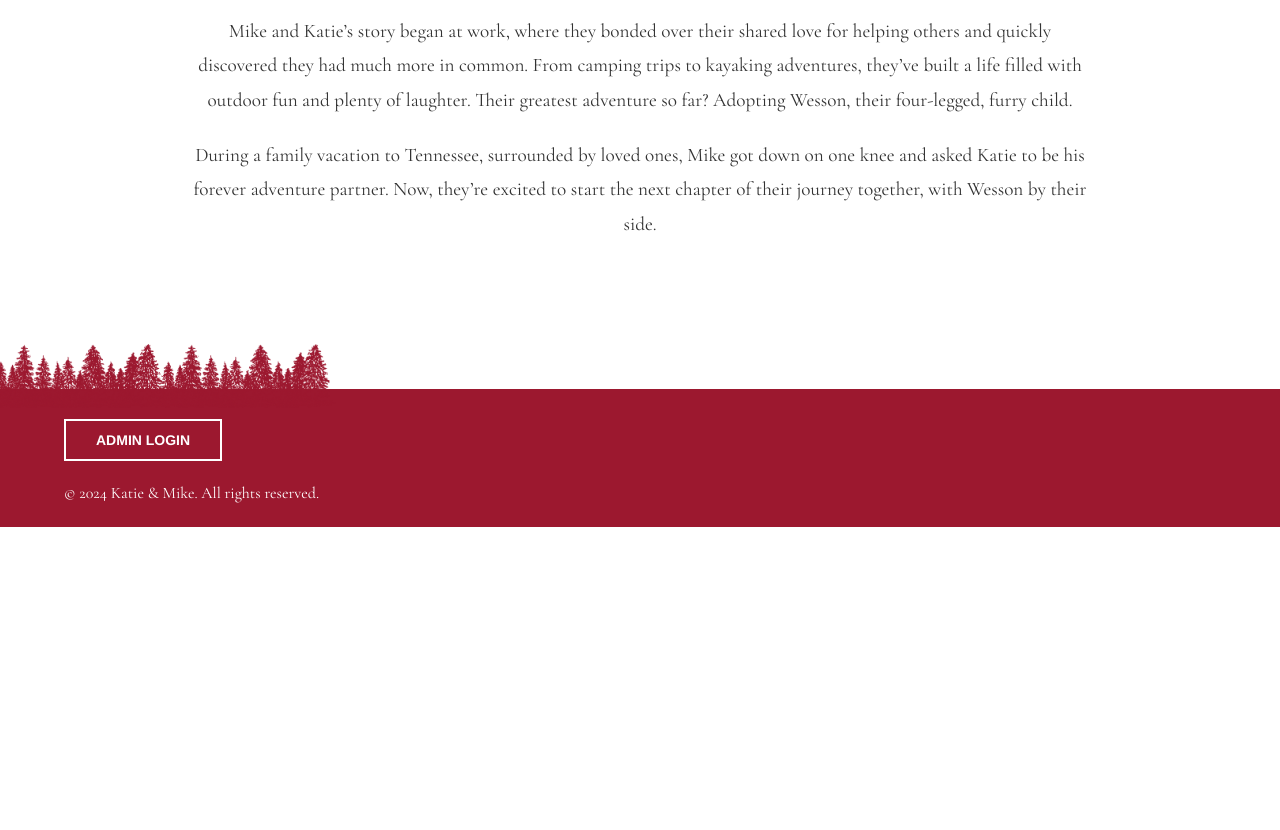
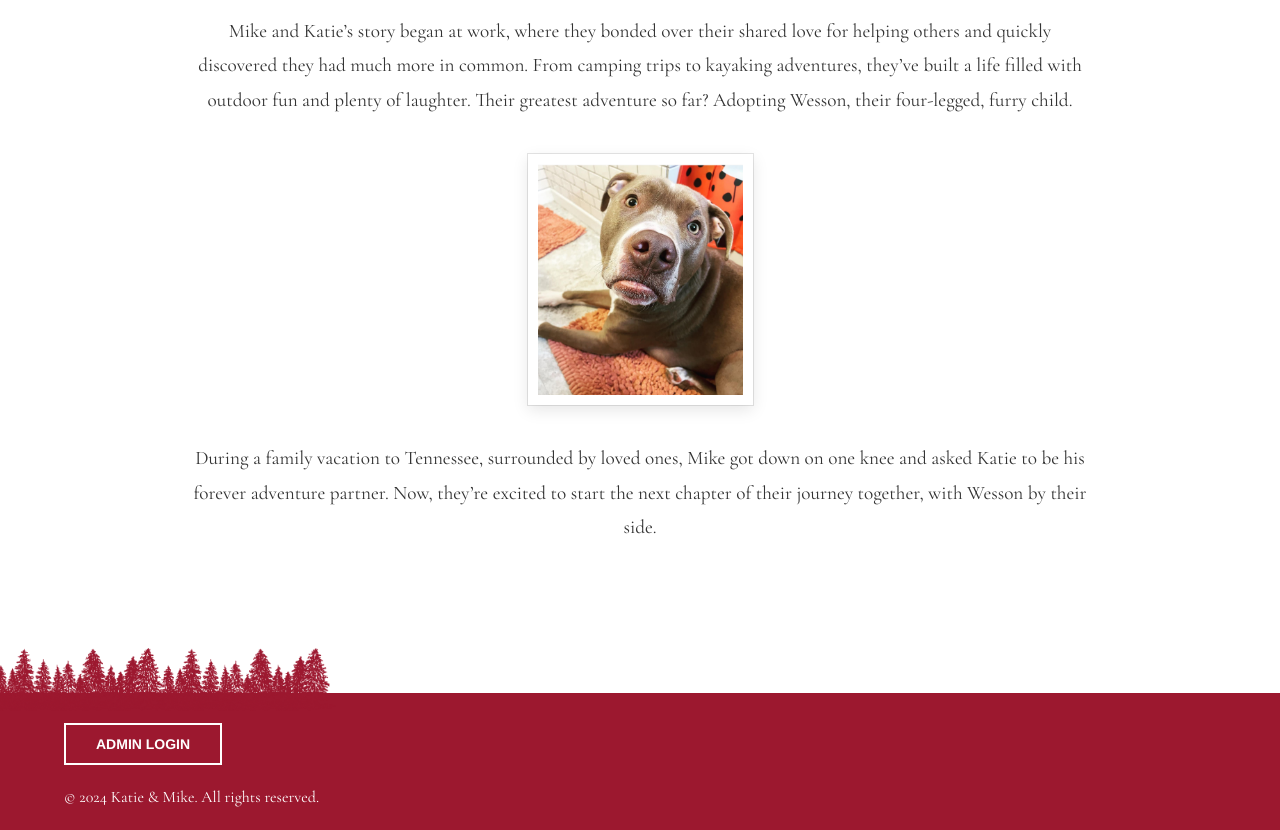
Before and after one commit to lhillary/km-wedding-frontend, a Vue app: page / in a window 1280 px wide. Shown: the part 1760-2590 px from the top of the page. Before the commit the page ends 2287 px from the top, so only its background shows below. Built offline with nearby package versions, Linux system fonts and the light colour scheme.

Commit message:
added wesson lol

```diff
--- a/src/views/Home.vue
+++ b/src/views/Home.vue
@@ -22,6 +22,11 @@
 		  <p class="uk-text-lead">
 			Mike and Katie’s story began at work, where they bonded over their shared love for helping others and quickly discovered they had much more in common. From camping trips to kayaking adventures, they’ve built a life filled with outdoor fun and plenty of laughter. Their greatest adventure so far? Adopting Wesson, their four-legged, furry child.
 		  </p>
+		  <div class="uk-text-center">
+			<div class="dog-photo">
+				<img src="@/assets/images/dog.jpg" alt="Happy Couple">
+			</div>
+		  </div>
 		  <p class="uk-text-lead">
 			During a family vacation to Tennessee, surrounded by loved ones, Mike got down on one knee and asked Katie to be his forever adventure partner. Now, they’re excited to start the next chapter of their journey together, with Wesson by their side.
 		  </p>
@@ -83,6 +88,36 @@
 	pointer-events: none; /* Ensures the shadow doesn't interfere with interactions */
   }
 
+  .dog-photo {
+	position: relative;
+	display: inline-block;
+	max-width: 25%;
+	box-sizing: border-box;
+	margin-bottom: 1em;
+	margin-top: 1em;
+	width: 100%;
+  }
+
+  .dog-photo img {
+	width: 100%;
+	border: 10px solid white;
+	box-shadow:
+	  inset 0 0 0 2px rgba(0,0,0,0.1),
+	  0 0 0 1px rgba(0,0,0,0.1);
+	box-sizing: border-box;
+  }
+
+  .dog-photo::after {
+	content: '';
+	position: absolute;
+	top: 0;
+	left: 0;
+	right: 0;
+	bottom: 0;
+	box-shadow: 0 5px 15px rgba(0,0,0,0.1);
+	pointer-events: none; /* Ensures the shadow doesn't interfere with interactions */
+  }
+
   .uk-container {
 	padding: 0;
   }
```
Also changed, not shown: src/assets/images/dog.jpg (added).
